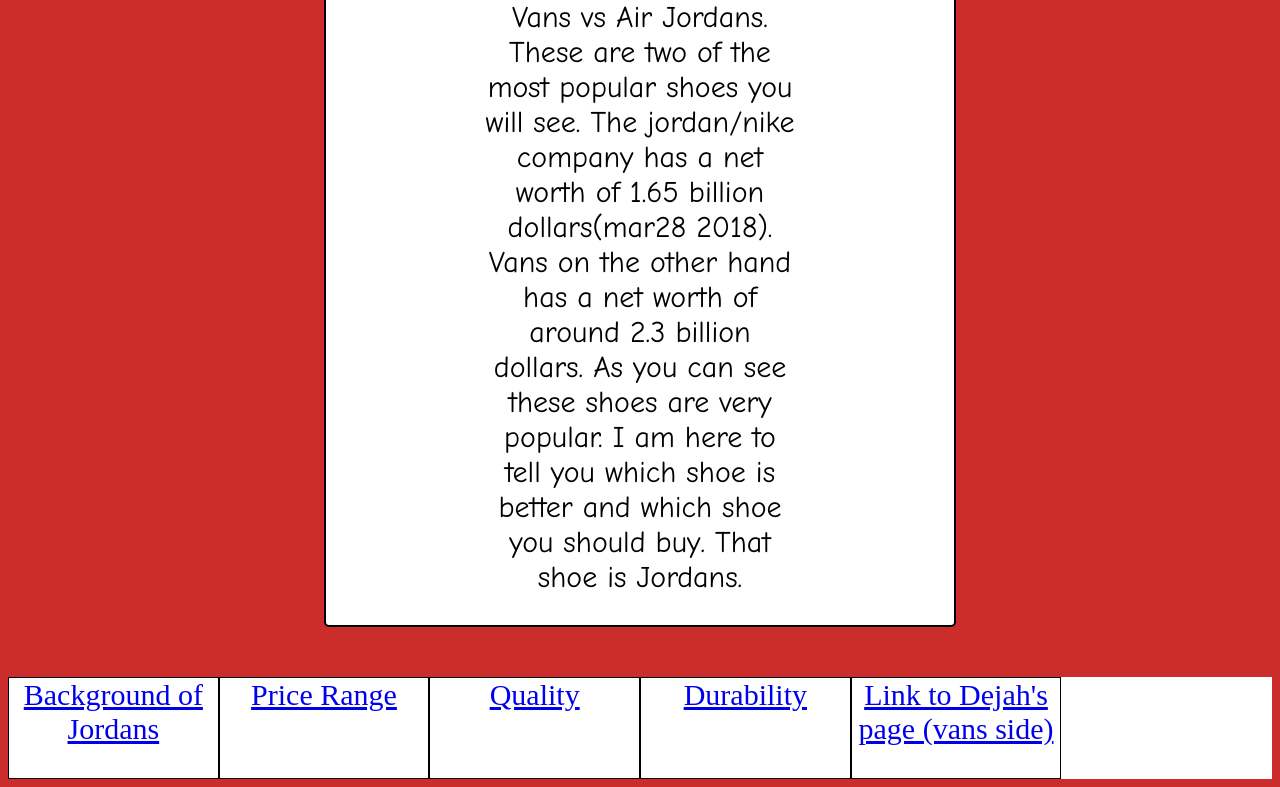
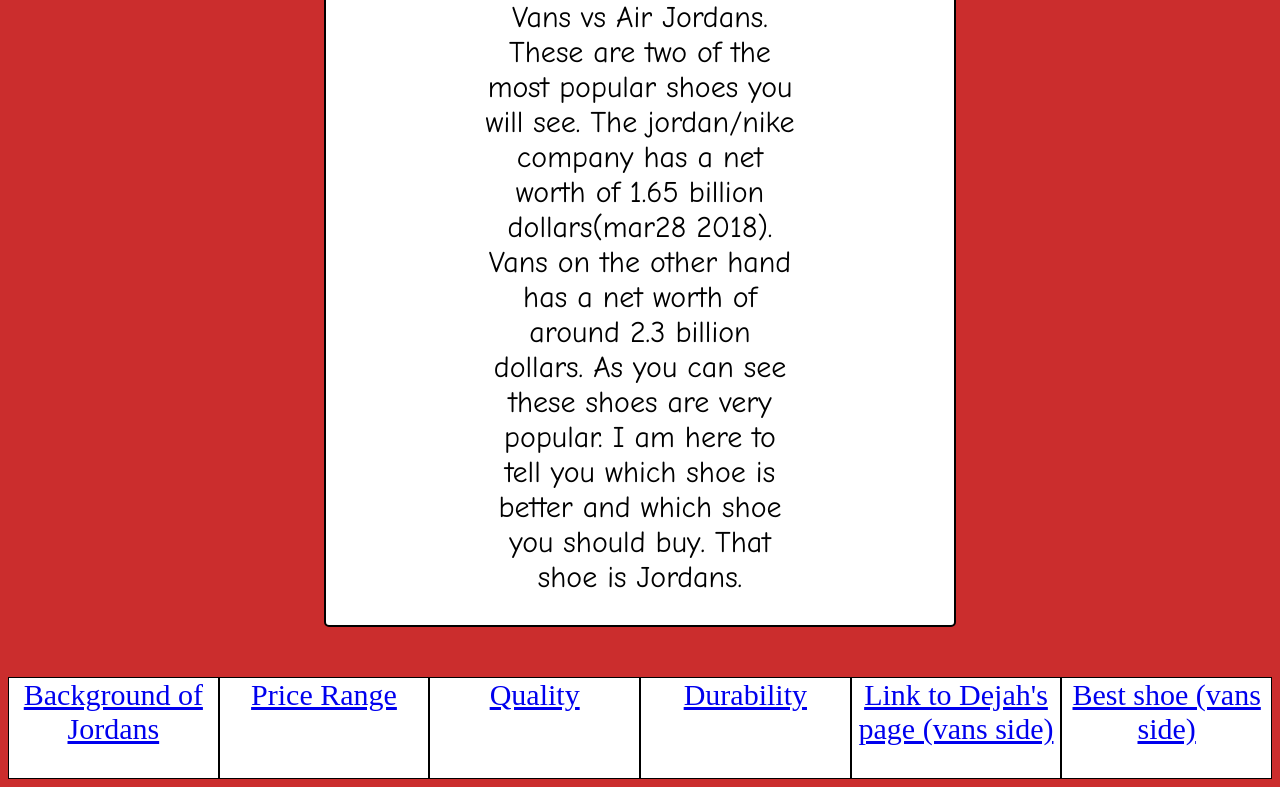
Before and after one commit to Klagarde1/project2, a plain HTML site: page index.html in a window 1280 px wide. Shown: the part 1168-1955 px from the top of the page. Drawn offline with nearby package versions, Linux system fonts and the light colour scheme.

Commit message:
Add files via upload

```diff
--- a/index.html
+++ b/index.html
@@ -54,6 +54,9 @@
 					<div class="menubar">
 							<a href="dejah.html">Link to Dejah's page (vans side)</a>
 				</div>
+					<div class="menubar">
+							<a href="Jordansarethebest.html">Best shoe (vans side)</a>
+				</div>
 				</div>
 
 
```
